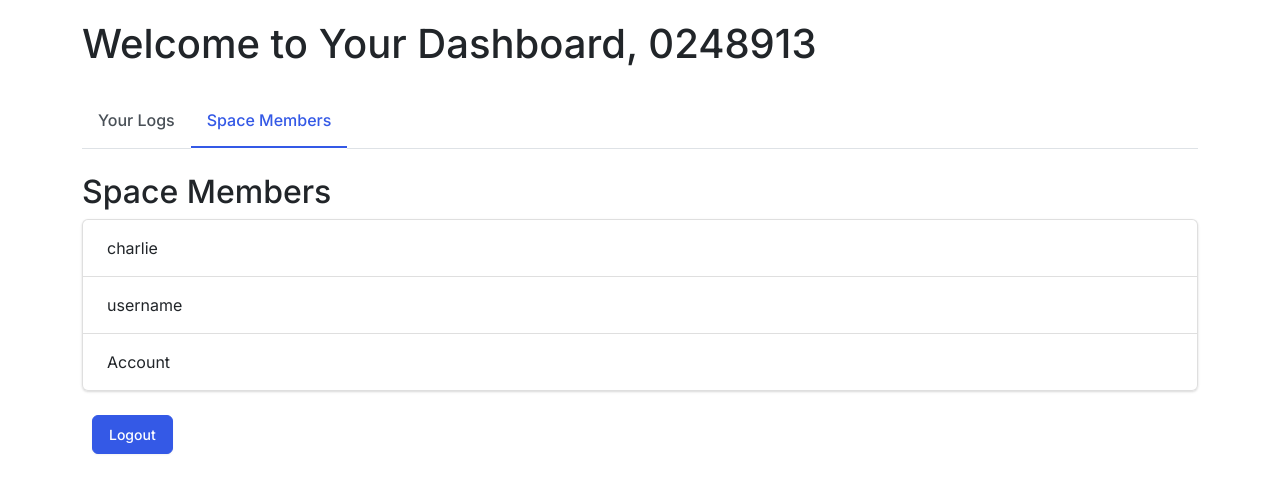
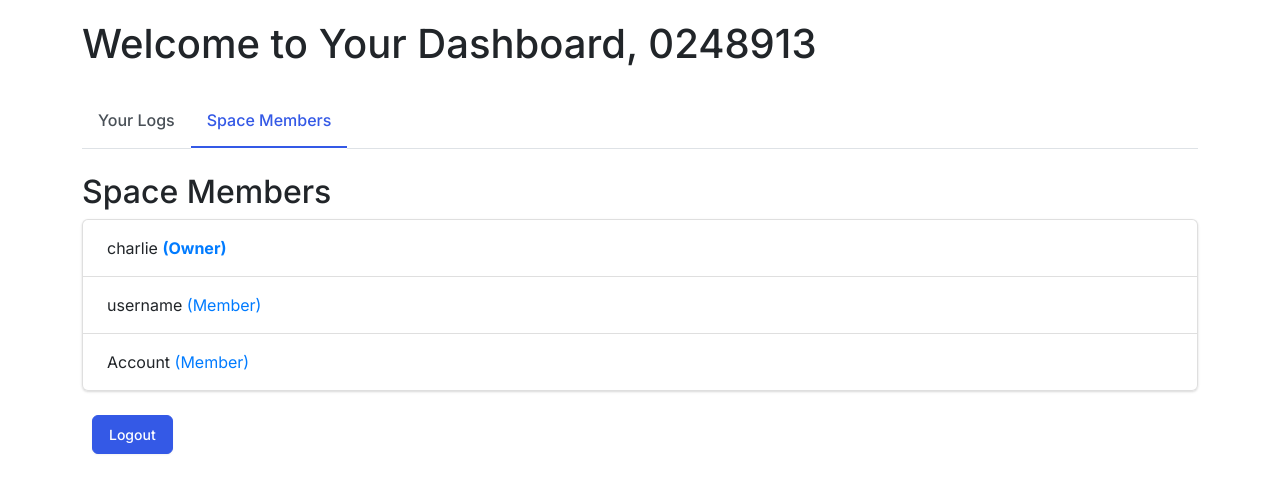
Before and after one commit to 0248913/assetManager-DA-project, a Django app: page /dashboard/2/ in a window 1280 px wide, after a click on "Space Members". Shown: the top 493 px of the page. Run offline with Django 3.2, Linux system fonts and the light colour scheme; a user stored in the database is signed in; data comes from the database, SQL or seed files in the repository; both versions use the stored data as it was after the commit.

Commit message:
auto grouping into owner and member roles upon creation and joining yayayaya new model btw so migrate

```diff
--- a/assetManager02/AssetManagerApp/admin.py
+++ b/assetManager02/AssetManagerApp/admin.py
@@ -1,7 +1,8 @@
 from django.contrib import admin
-from .models import Space, UserLog
+from .models import Space, UserLog, spaceRoles
 
 
 # Register your models here.
 admin.site.register(UserLog)
 admin.site.register(Space)
+admin.site.register(spaceRoles)
--- a/assetManager02/AssetManagerApp/models.py
+++ b/assetManager02/AssetManagerApp/models.py
@@ -44,3 +44,16 @@ class Group(models.Model):
 
     def __str__(self):
         return self.name
+
+class spaceRoles(models.Model):
+    ROLE_CHOICES = (
+        ('owner', 'Owner'),
+        ('member', 'Member'),
+    )
+
+    user = models.ForeignKey(User, on_delete=models.CASCADE)
+    space = models.ForeignKey(Space, on_delete=models.CASCADE)
+    role = models.CharField(max_length=10, choices=ROLE_CHOICES)
+
+    class Meta:
+        unique_together = ('user', 'space')
--- a/assetManager02/AssetManagerApp/templates/AssetManagerApp/dashboard.html
+++ b/assetManager02/AssetManagerApp/templates/AssetManagerApp/dashboard.html
@@ -17,20 +17,19 @@
         .btn-logout {
             margin-left: 10px;
         }
+        .owner-badge {
+            font-weight: bold;
+            color: #007bff;
+        }
+        .member-badge {
+
+            color: #007bff;
+        }
     </style>
 </head>
 <body>
     <div class="container">
         <h1 class="mb-4">Welcome to Your Dashboard, {{ request.user.username }}</h1>
-
-        <!-- Display messages -->
-        {% if messages %}
-            {% for message in messages %}
-                <div class="alert alert-{{ message.tags }} mt-4" role="alert">
-                    {{ message }}
-                </div>
-            {% endfor %}
-        {% endif %}
 
         <!-- Tabs Navigation -->
         <ul class="nav nav-tabs" id="dashboardTabs" role="tablist">
@@ -79,8 +78,17 @@
             <div class="tab-pane fade" id="members" role="tabpanel" aria-labelledby="members-tab">
                 <h2 class="mt-4">Space Members</h2>
                 <ul class="list-group">
+                    <li class="list-group-item">
+                        {{ space.owner.username }}
+                        <span class="owner-badge">(Owner)</span>
+                    </li>
                     {% for member in space.members.all %}
-                        <li class="list-group-item">{{ member.username }}</li>
+                        {% if member != space.owner %}
+                            <li class="list-group-item">
+                                {{ member.username }}
+                                <span class="member-badge">(Member)</span>
+                            </li>
+                        {% endif %}
                     {% endfor %}
                 </ul>
             </div>
--- a/assetManager02/AssetManagerApp/views.py
+++ b/assetManager02/AssetManagerApp/views.py
@@ -11,7 +11,7 @@ from django.contrib.auth.decorators import permission_required
 from django.contrib.auth.models import Group, Permission
 from .models import Group
 from .forms import GroupForm
-
+from .models import spaceRoles
 from django.db import models
 from .forms import UserLogForm
 from .models import UserLog
@@ -34,7 +34,7 @@ def homepage(request):
                 code = form.cleaned_data['code']
                 try:
                     space = Space.objects.get(code=code)
-
+                    spaceRoles.objects.create(user=request.user, space=space, role='member')
                     space.members.add(request.user)
                     return redirect('homepage')
                 except Space.DoesNotExist:
@@ -175,9 +175,10 @@ def spaceCreate(request):
     if request.method == 'POST':
         form = CreateSpaceForm(request.POST)
         if form.is_valid():
-            new_space = form.save(commit=False)
-            new_space.owner = request.user
-            new_space.save()
+            space = form.save(commit=False)
+            space.owner = request.user
+            space.save()
+            spaceRoles.objects.create(user=request.user, space=space, role='owner')
             return redirect('homepage')
 
     else:
```
Also changed, not shown: assetManager02/AssetManagerApp/migrations/0016_spaceroles.py (added), assetManager02/db.sqlite3.
